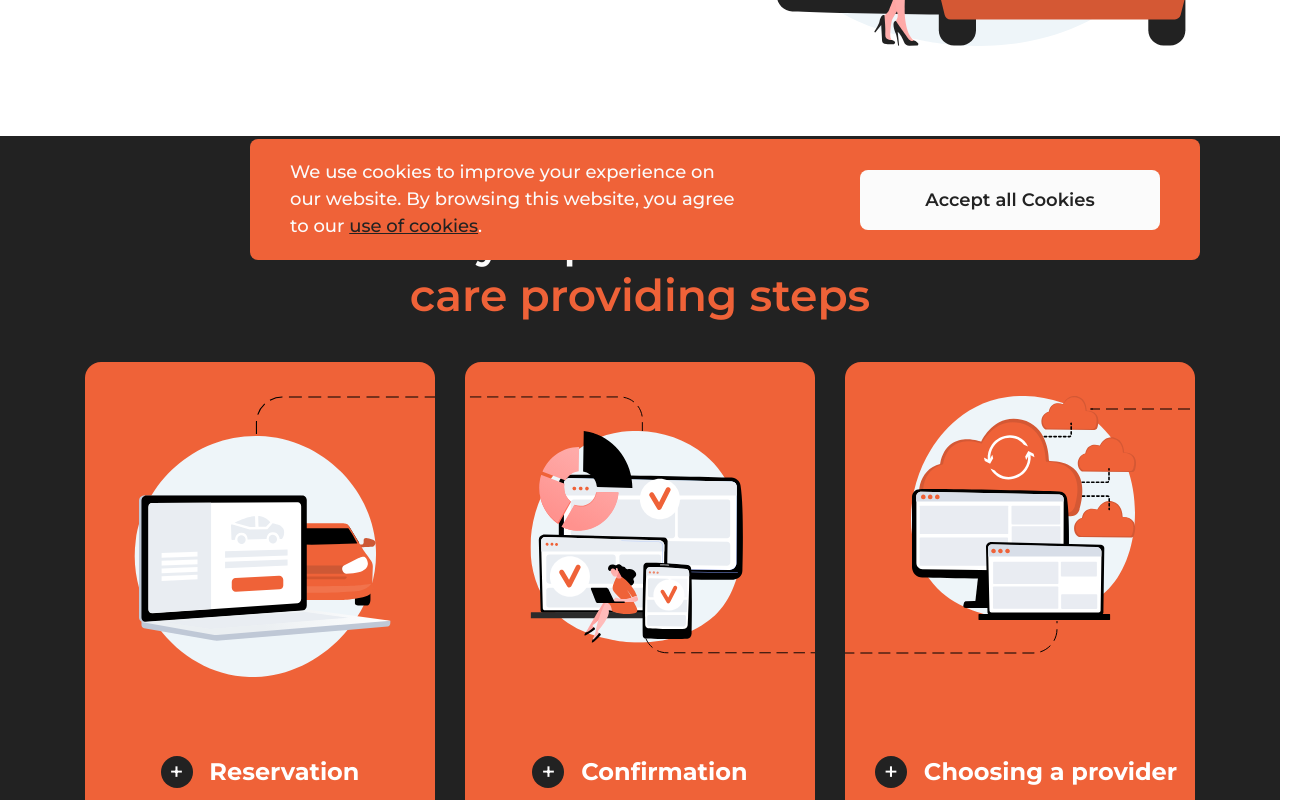
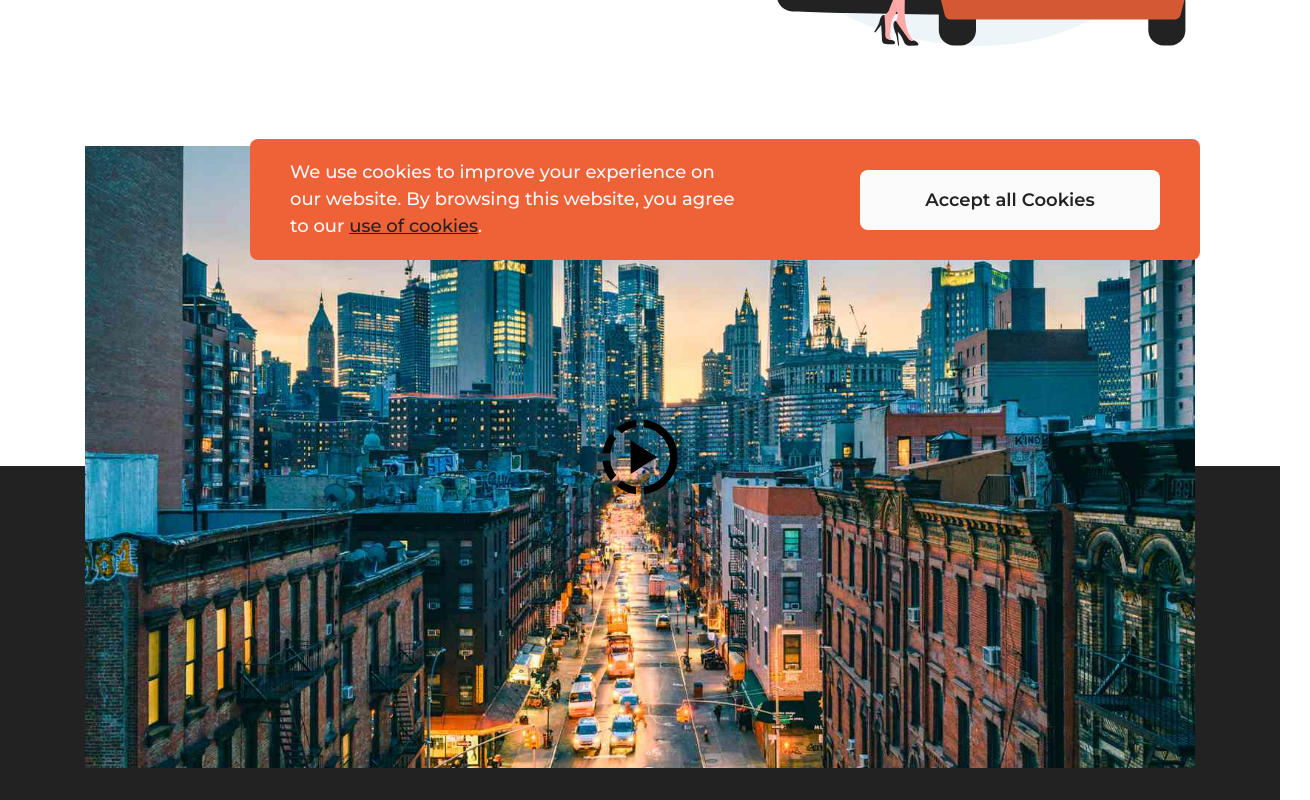
Before and after one commit to KorolPaul/sentry, a website: page how-it-works.html in a window 1280 px wide. Shown: the part 500-1300 px from the top of the page, 1310 px wide, since content can reach past the window. Drawn offline with Linux system fonts and the light colour scheme.

Commit message:
how-it-works

```diff
--- a/how-it-works.html
+++ b/how-it-works.html
@@ -39,7 +39,7 @@
     </header>
 
     <main>
-        <section class="section">
+        <section class="section section__big-bottom-indent">
             <div class="section_holder">
                 <div class="intro">
                     <div class="intro_content">
@@ -101,12 +101,17 @@ if(document.location.search.substr(1).split('&').indexOf('global=paused')>=0)ks.
             </div>
         </section>
 
-        <section class="section section__dark">
+        <section class="section section__dark section__video">
             <div class="section_holder">
+                <div class="section_video">
+                    <img src="src/img/how-it-works-video.jpg" alt="" class="section_video-image">
+                </div>
                 <h2>
                     Every trip follows these
                     <div class="bright">care providing steps</div>
                 </h2>
+            </div>
+
                 <div class="steps">
                     <div class="steps_slider">
                         <div class="steps_slide">
@@ -191,7 +196,6 @@ if(document.location.search.substr(1).split('&').indexOf('global=paused')>=0)ks.
                         </div>
                     </div>
                 </div>
-            </div>
         </section>
 
         <section class="section section__grey">
--- a/src/js/main.js
+++ b/src/js/main.js
@@ -56,6 +56,7 @@ stepsSlider.forEach(el => {
         mouseDrag: true,
         autoplay: false,
         nav: true,
+        center: true,
         navPosition: 'bottom',
         controls: false,
         loop: false,
--- a/src/scss/layout/_section.scss
+++ b/src/scss/layout/_section.scss
@@ -56,6 +56,15 @@
     &__small-bottom-indent {
         padding-bottom: 80px;
     }
+    &__big-bottom-indent {
+        padding-bottom: 140px;
+        @include tablet {
+            padding-bottom: 440px;
+        }
+    }
+    &__video {
+        overflow: visible;
+    }
 
     &_holder {
         @include layout;
@@ -90,6 +99,44 @@
             }
         }
     }
+    &_video {
+        position: relative;
+        margin: -170px 0 80px 0;
+        padding: 0 0 56%;
+        cursor: pointer;
+        transition: .2s $easingSmooth filter;
+        @include tablet {
+            margin-top: -400px;
+        }
+
+        &:hover {
+            filter: saturate(1.5);
+        }
+        &:active {
+            filter: saturate(1.2);
+        }
+
+        &::before {
+            content: '';
+            background: url(#{$img}/play.svg) no-repeat center / 100% 100%;
+            height: 90px;
+            width: 90px;
+            position: absolute;
+            left: 50%;
+            top: 50%;
+            margin: -45px 0 0 -45px;
+            z-index: 2;
+        }
+    }
+    &_video-image {
+        position: absolute;
+        left: 0;
+        top: 0;
+        width: 100%;
+        height: 100%;
+        object-fit: cover;
+        z-index: 1;
+    }
 
     h1,
     h2 {
--- a/src/scss/other/_app.scss
+++ b/src/scss/other/_app.scss
@@ -125,6 +125,11 @@
             padding-top: 40px;
             padding-bottom: 40px;
         }
+
+        &__alternate {
+            padding-left: 10px;
+            padding-right: 10px;
+        }
     }
     &_phone-frame {
         position: absolute;
--- a/src/scss/other/_steps.scss
+++ b/src/scss/other/_steps.scss
@@ -1,8 +1,10 @@
 .steps {
+    text-align: center;
     .tns-controls {
         filter: invert(100%);
     }
     .tns-nav {
+        display: inline-flex;
         margin-top: 80px;
 
         button {
@@ -27,6 +29,7 @@
     border-radius: 16px;
     box-sizing: border-box;
     position: relative;
+    text-align: left;
     @include tablet {
         width: 350px;
         padding: 394px 0 25px;
--- a/src/scss/plugins/_tiny-slider.scss
+++ b/src/scss/plugins/_tiny-slider.scss
@@ -143,6 +143,8 @@
         margin: 0 0 -20px;
         font-size: 0;
         line-height: 0;
+        position: relative;
+        z-index: 2;
         transition: .2s $easing opacity;
 
         &:hover {
```
Also changed, not shown: src/img/app-screen-5.png, src/img/app-screen-6.png, src/img/app-screen-7.png, src/img/app-screen-8.png, src/img/how-it-works-video.jpg (added), src/img/play.svg (added), style.css.
